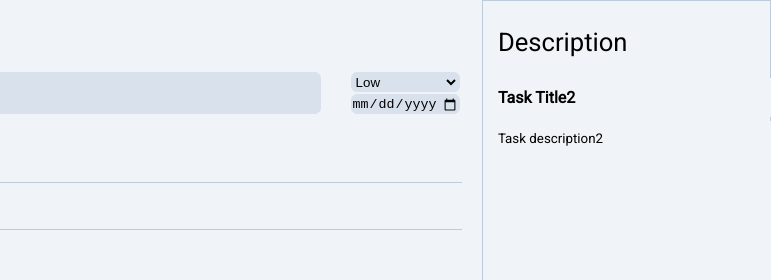
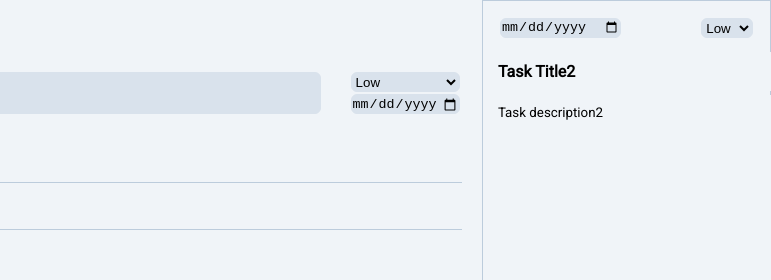
Before and after one commit to kenizaya/taskit, a website built with webpack: page src/template.html in a window 1280 px wide. Both pictures are taken after a click on the label "Task Title2". Shown: the top 280 px of the page, 509-1280 px from the left. Built offline with nearby package versions, Linux system fonts and the light colour scheme.

Commit message:
Add datepicker and priority dropdown to description tab

```diff
--- a/src/styles/main.css
+++ b/src/styles/main.css
@@ -93,6 +93,12 @@ input[type="date"] {
     outline: none;
 }
 
+.date-priority-description {
+    display: flex;
+    gap: 80px;
+    padding: 12px;
+}
+
 
 #new-task:focus,
 #new-project:focus {
--- a/src/taskit.js
+++ b/src/taskit.js
@@ -147,8 +147,8 @@ const displayMainHeader = (project = "Inbox") => {
 
     newTaskForm.append(newTask, newTaskLabel, datePriorityContainer);
 
-    addPriorityDropdown(newTaskForm);
-    addDatePicker(newTaskForm);
+    addPriorityDropdown(newTaskForm, "date-priority-container");
+    addDatePicker(newTaskForm, "date-priority-container");
     addNewTaskListener();
 
 
@@ -242,10 +242,14 @@ const displayDescription = (task) => {
     const descriptionContainer = document.querySelector(".description-container");
     removeElements(descriptionContainer);
     descriptionContainer.style.display = "block";
+    const div = document.createElement("div");
+    div.classList.add("date-priority-description");
 
-    const h2 = document.createElement("h2");
-    h2.textContent = "Description";
-    descriptionContainer.appendChild(h2);
+    descriptionContainer.append(div);
+
+    addDatePicker(descriptionContainer, "date-priority-description");
+    addPriorityDropdown(descriptionContainer, "date-priority-description");
+
     createTextArea("current-task", 1, 33);
     createTextArea("current-task-description", 40, 40);
 
@@ -304,8 +308,8 @@ const addNewTaskListener = () => {
     })
 }
 
-const addPriorityDropdown = (form) => {
-    const priorityContainer = document.querySelector(".date-priority-container");
+const addPriorityDropdown = (form, containerClassName) => {
+    const priorityContainer = document.querySelector("." + containerClassName);
 
     const select = document.createElement("select");
     const high = document.createElement("option");
@@ -328,14 +332,13 @@ const addPriorityDropdown = (form) => {
     low.setAttribute("selected", '');
     low.style.color = "#724BB7";
 
-    console.log(priorityContainer);
     priorityContainer.append(select);
     form.append(priorityContainer);
     select.append(high, normal, low);
 }
 
-const addDatePicker = (form) => {
-    const dateContainer = document.querySelector(".date-priority-container");
+const addDatePicker = (form, containerClassName) => {
+    const dateContainer = document.querySelector("." + containerClassName);
     const date = document.createElement("input");
     date.setAttribute("type", "date");
     date.setAttribute("name", "dueDate");
```
